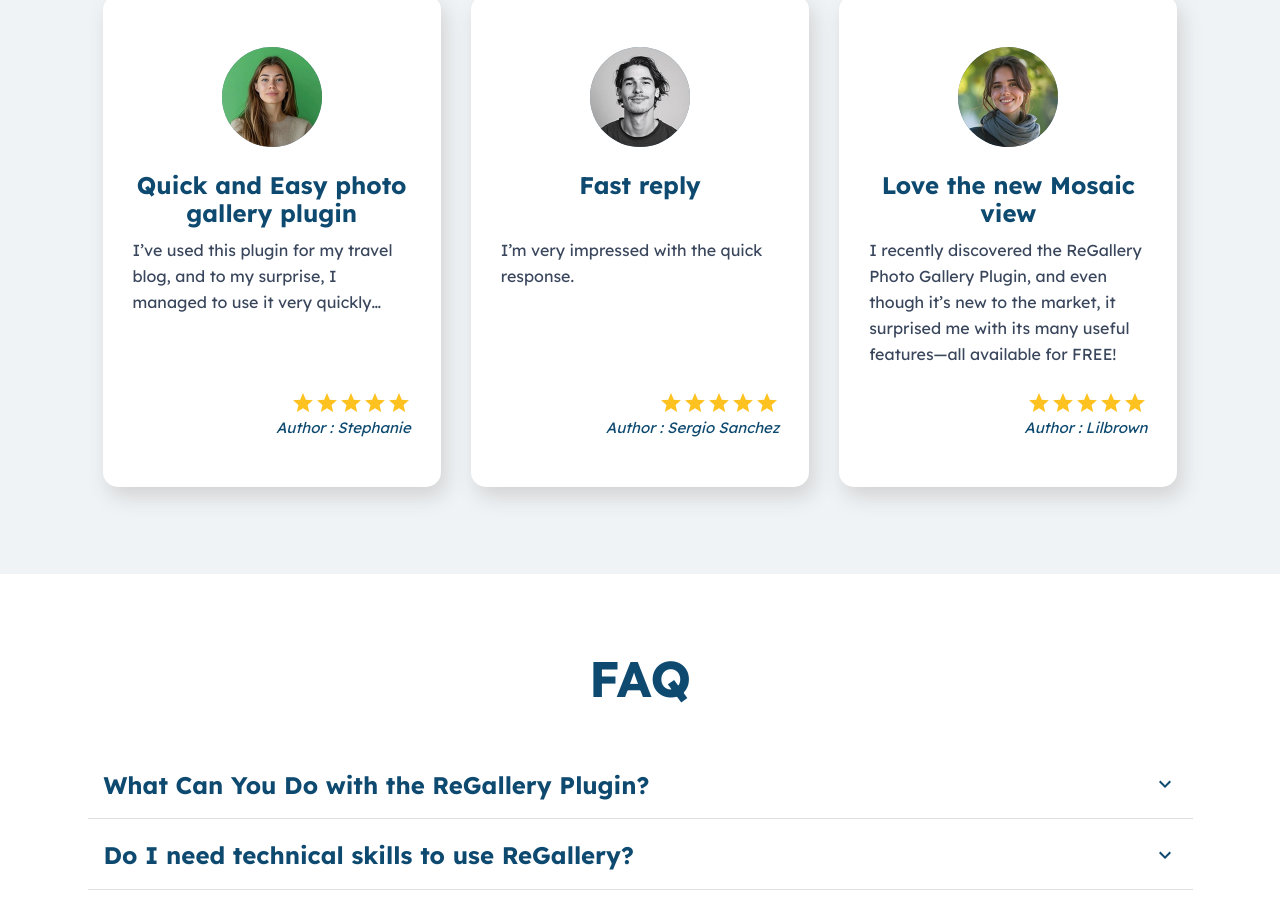
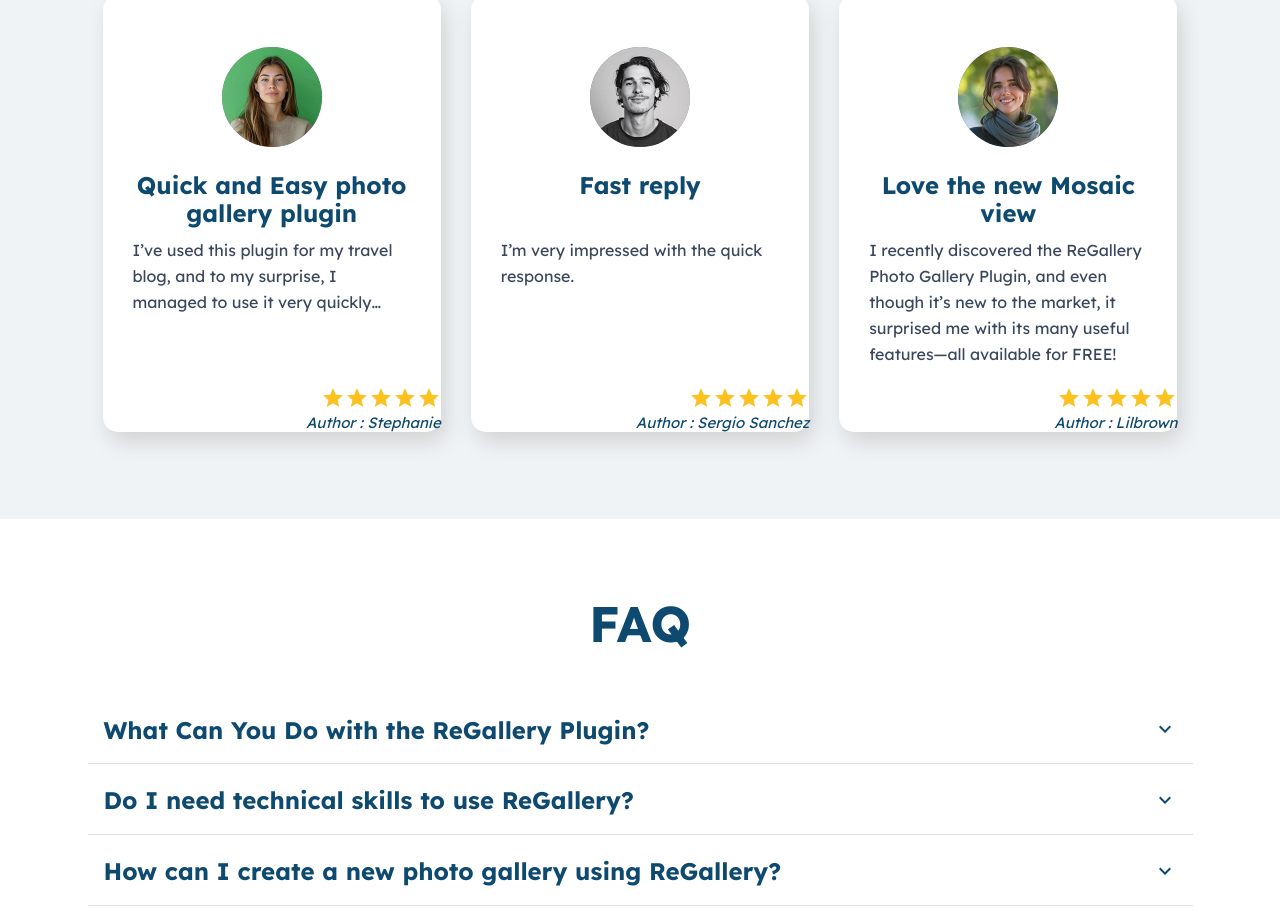
Before and after one commit to GrigorHarutyunian/regallery, a React (Vite) app: page / in a window 1280 px wide. Shown: the part 3640-4553 px from the top of the page. Built offline with nearby package versions, Linux system fonts and the light colour scheme.

Commit message:
author name

```diff
--- a/src/components/reviews/Review.css
+++ b/src/components/reviews/Review.css
@@ -95,7 +95,7 @@
   text-align: left;
 }
 
-.autorr {
+.author {
   height: 266px;
   display: flex;
   flex-direction: column;
```
